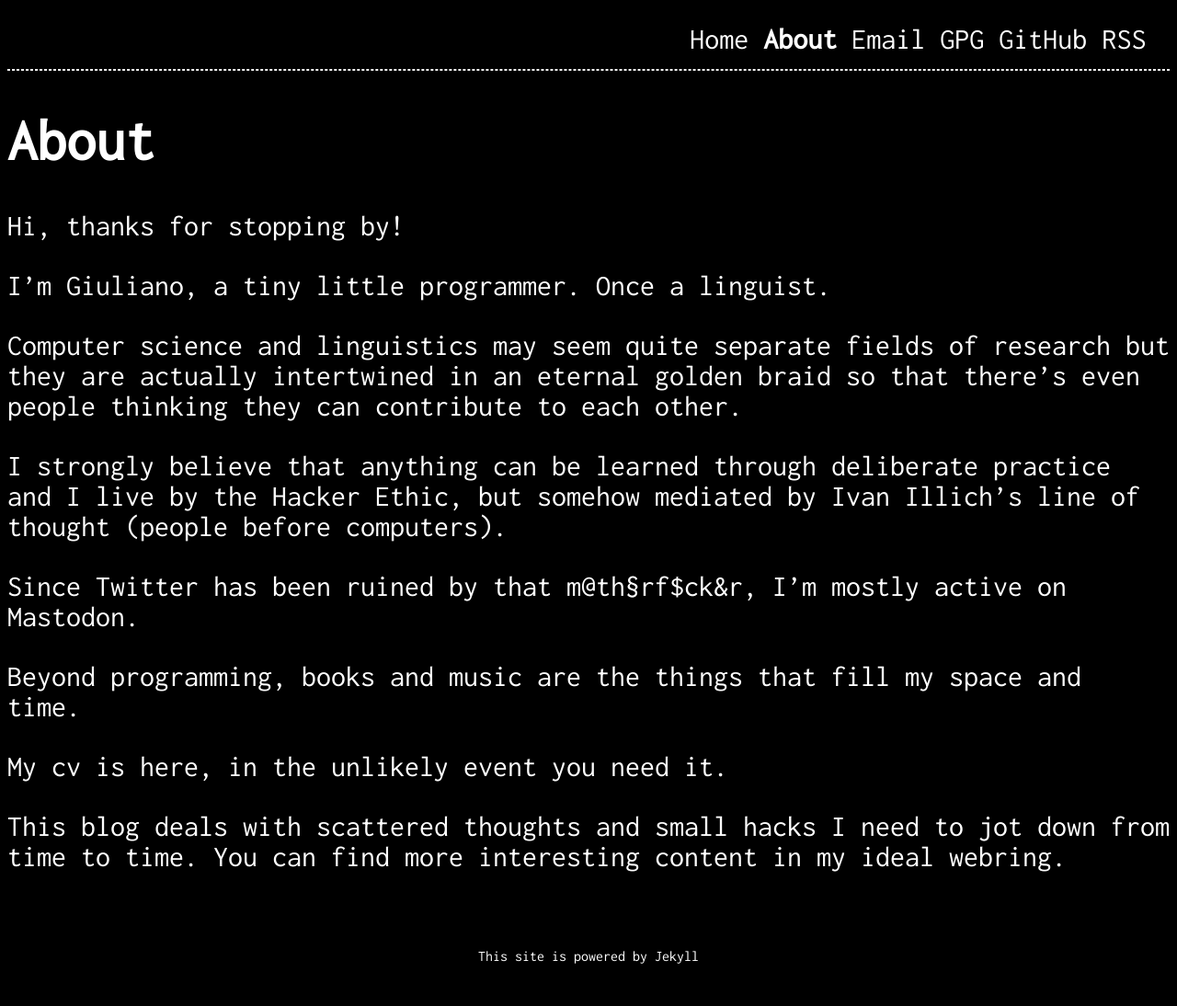
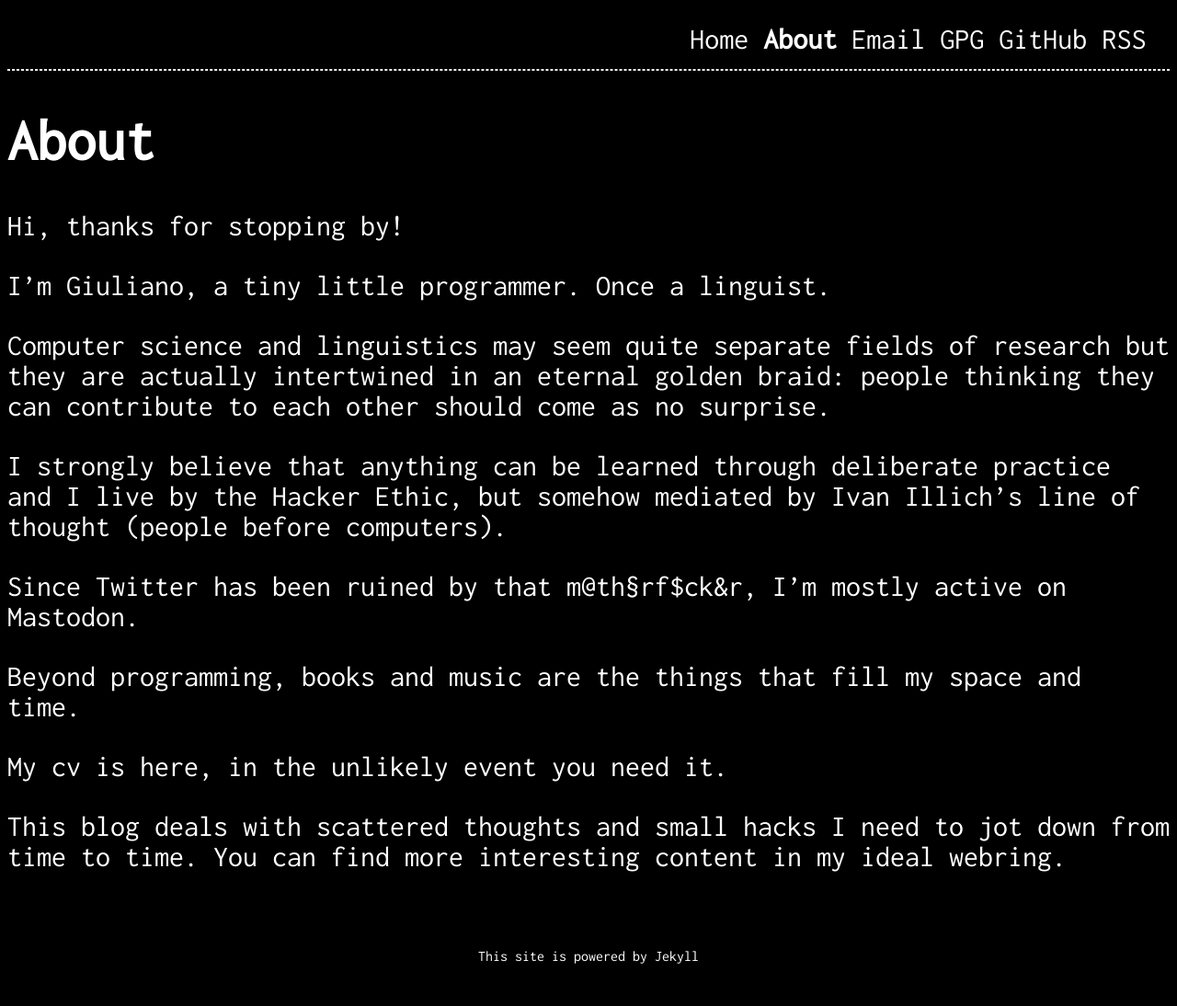
Before and after one commit to giulianopz/giulianopz.github.io, a Jekyll site: the page built from about.md, in a window 1280 px wide. Shown: the whole page at 92% size. Built offline with Jekyll 4.4.1, drawn with Linux system fonts in a browser that asks for light colours; nearby versions of some CDN libraries.

Commit message:
Tweak wording

```diff
--- a/about.md
+++ b/about.md
@@ -8,7 +8,7 @@ Hi, thanks for stopping by!
 
 I'm Giuliano, a tiny little programmer. Once a linguist.
 
-Computer science and linguistics may seem quite separate fields of research but they are actually intertwined in an [eternal golden braid](https://en.wikipedia.org/wiki/G%C3%B6del,_Escher,_Bach) so that there's even [people](https://link.springer.com/article/10.1007/BF01007763) thinking they can contribute to each other.
+Computer science and linguistics may seem quite separate fields of research but they are actually intertwined in an [eternal golden braid](https://en.wikipedia.org/wiki/G%C3%B6del,_Escher,_Bach): [people](https://link.springer.com/article/10.1007/BF01007763) thinking they can contribute to each other should come as no surprise.
 
 I strongly believe that anything can be learned through [deliberate practice](https://en.wikipedia.org/wiki/Practice_(learning_method)#Deliberate_practice) and
 I live by the [Hacker Ethic](https://en.wikipedia.org/wiki/Hacker_ethic), but somehow mediated by [Ivan Illich](http://www.davidtinapple.com/illich/)'s line of thought (people before computers).
```
